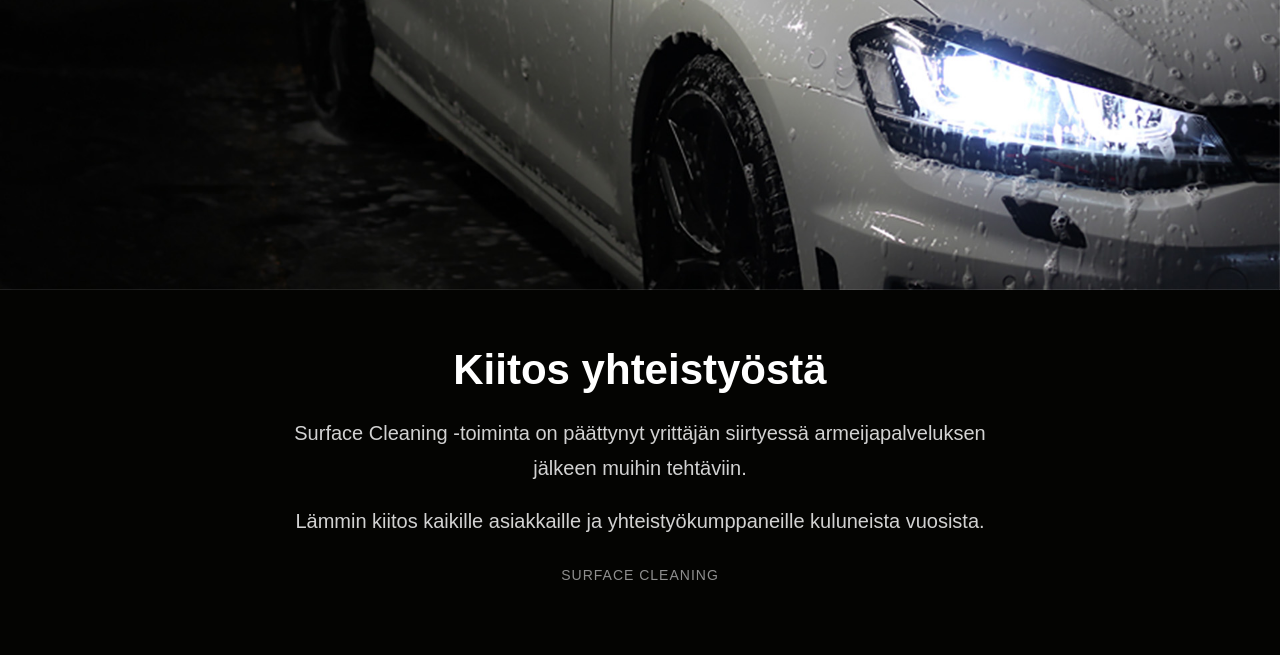
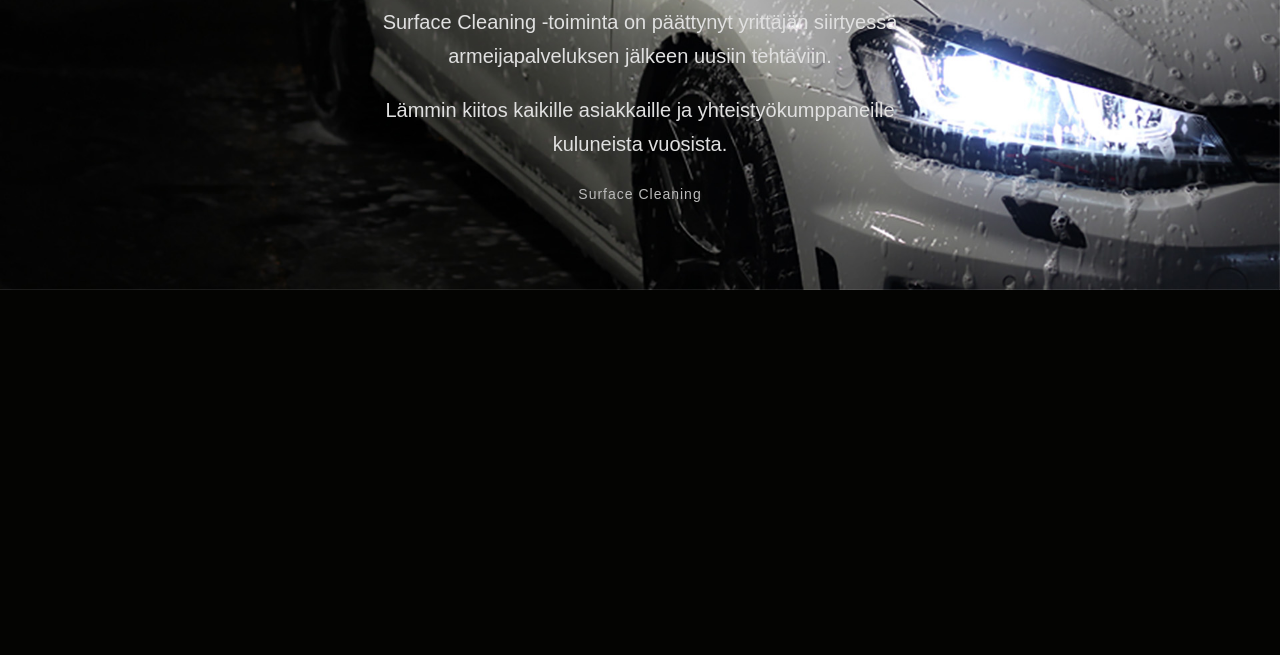
Before and after one commit to Ruutijakke/surfacecleaning, a plain HTML site: page index.html in a window 1280 px wide. Shown: the part 430-1085 px from the top of the page. After the commit the page ends 800 px from the top, so only its background shows below. Drawn offline with Linux system fonts and the light colour scheme.

Commit message:
Update index.html

```diff
--- a/index.html
+++ b/index.html
@@ -1,76 +1,78 @@
 <!DOCTYPE html>
 <html lang="fi">
 <head>
+
 <meta charset="UTF-8">
 <meta name="viewport" content="width=device-width, initial-scale=1.0">
+
 <title>Surface Cleaning</title>
+
 <style>
+
 *{
 box-sizing:border-box;
 }
 
-    html, body{
+html,body{
 margin:0;
 padding:0;
 background:#040402;
-      color:#ffffff;
 font-family:Arial, Helvetica, sans-serif;
+color:white;
 }
 
-    body{
-      text-align:center;
-    }
+/* HERO */
 
 .hero{
-      width:100%;
-      background:#040402;
-    }
-
-    .hero picture{
-      display:block;
+position:relative;
 width:100%;
 }
 
 .hero img{
+width:100%;
 display:block;
-      width:100%;
-      height:auto;
 }
 
-    .content{
-      max-width:760px;
-      margin:0 auto;
-      padding:56px 24px 72px;
-      position:relative;
-      z-index:2;
-      background:#040402;
+/* TEKSTI KUVAN PÄÄLLÄ */
+
+.overlay{
+position:absolute;
+bottom:8%;
+left:50%;
+transform:translateX(-50%);
+text-align:center;
+max-width:700px;
+padding:30px 20px;
 }
 
+/* TEKSTIT */
+
 h1{
-      margin:0 0 22px;
 font-size:42px;
-      line-height:1.15;
-      color:#ffffff;
+margin-bottom:20px;
 }
 
 p{
-      margin:0 0 18px;
 font-size:20px;
-      line-height:1.75;
-      color:#d2d2d2;
+line-height:1.7;
+color:#e0e0e0;
+margin-bottom:12px;
 }
 
 .small{
-      margin-top:28px;
+margin-top:25px;
 font-size:14px;
-      color:#8f8f8f;
 letter-spacing:1px;
-      text-transform:uppercase;
+color:#bbb;
 }
 
+/* MOBILE */
+
 @media (max-width:700px){
-      .content{
-        padding:40px 20px 56px;
+
+.overlay{
+bottom:6%;
+padding:20px;
 }
 
 h1{
@@ -81,27 +83,31 @@
 font-size:18px;
 }
 
-      .small{
-        font-size:12px;
 }
-    }
+
 </style>
+
 </head>
+
 <body>
 
-  <section class="hero">
+<div class="hero">
+
 <picture>
+
 <source media="(max-width:700px)" srcset="hero-mobile.jpg">
+
 <img src="hero-desktop.jpg" alt="Surface Cleaning">
+
 </picture>
-  </section>
 
-  <section class="content">
+<div class="overlay">
+
 <h1>Kiitos yhteistyöstä</h1>
 
 <p>
 Surface Cleaning -toiminta on päättynyt yrittäjän siirtyessä
-      armeijapalveluksen jälkeen muihin tehtäviin.
+armeijapalveluksen jälkeen uusiin tehtäviin.
 </p>
 
 <p>
@@ -109,8 +115,13 @@
 kuluneista vuosista.
 </p>
 
-    <div class="small">Surface Cleaning</div>
-  </section>
+<div class="small">
+Surface Cleaning
+</div>
+
+</div>
+
+</div>
 
 </body>
 </html>
```
Lines whose indentation alone changed are shown as unchanged.
